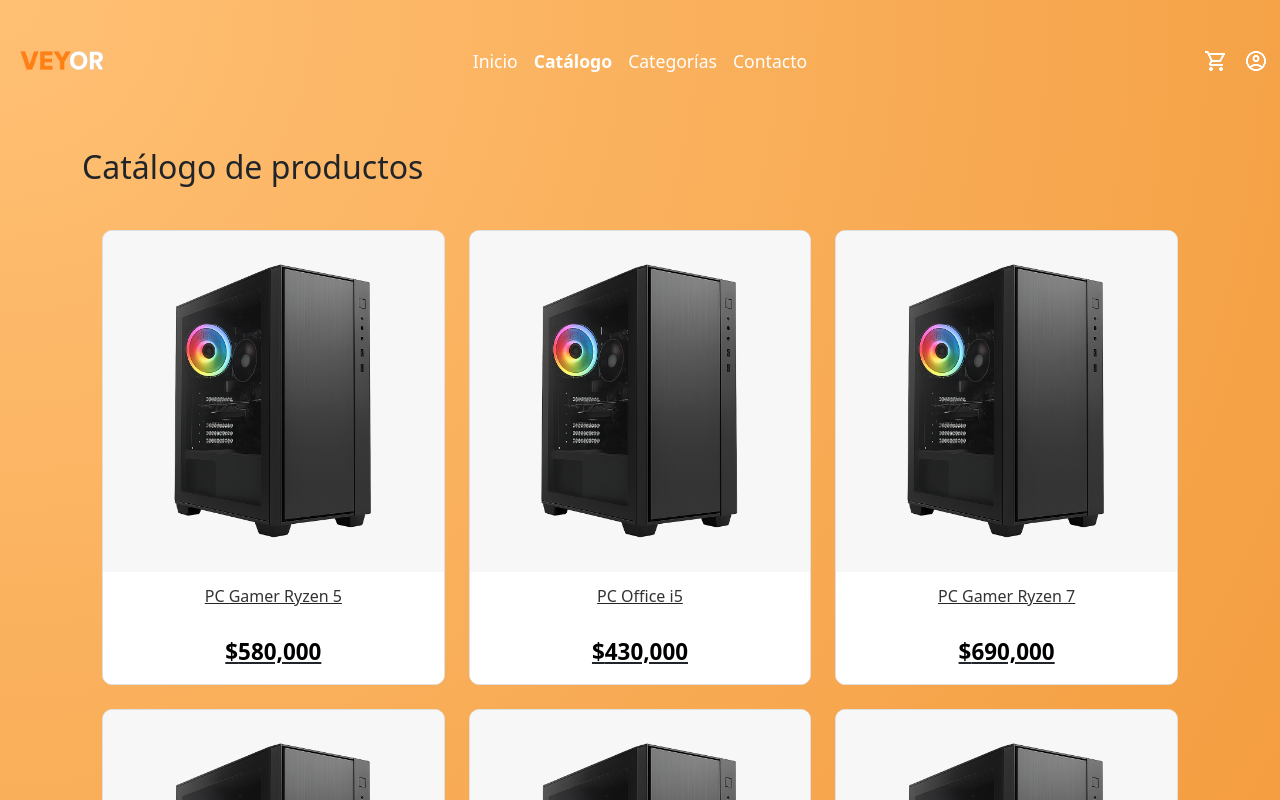
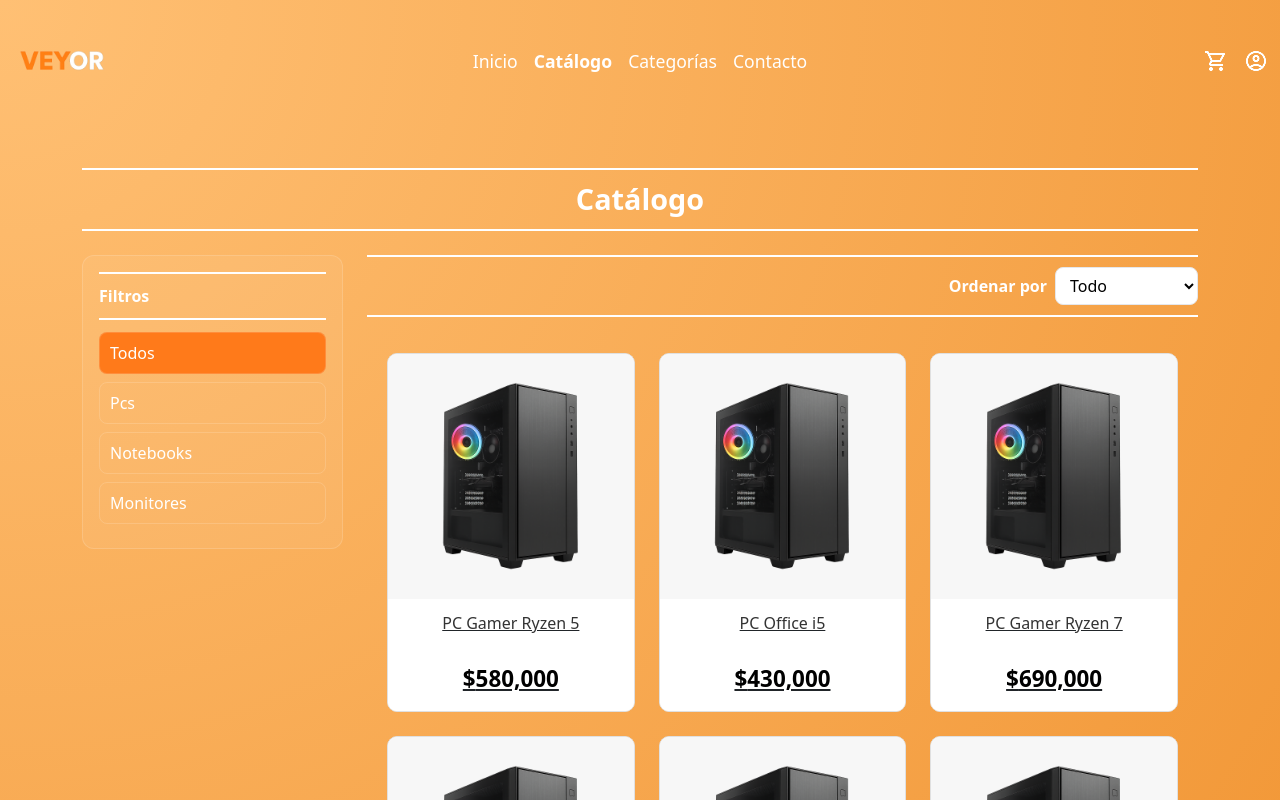
Before and after one commit to pablovenica7/Tech-Ecommerce, a React (Vite) app: page /catalogo in a window 1280 px wide. Shown: the top 800 px of the page. Built offline with nearby package versions, Linux system fonts and the light colour scheme.

Commit message:
Update ItemListContainer.jsx

```diff
--- a/src/components/ItemListContainer.jsx
+++ b/src/components/ItemListContainer.jsx
@@ -2,31 +2,89 @@ import { useEffect, useState } from 'react';
 import { useParams } from 'react-router-dom';
 import { ListaProductos } from './ListaProductos';
 import { fetchProducts } from '../data/products';
+
+function cap(text) {
+  return text ? text.charAt(0).toUpperCase() + text.slice(1) : text;
+}
 
 export function ItemListContainer({ mensaje }) {
   const { idCategoria } = useParams();
   const [productos, setProductos] = useState([]);
   const [cargando, setCargando] = useState(true);
 
+  const [categoria, setCategoria] = useState('todos');
+  const [orden, setOrden] = useState('todo');
+
   useEffect(() => {
     setCargando(true);
     fetchProducts()
       .then((data) => {
-        setProductos(idCategoria ? data.filter(p => p.categoria === idCategoria) : data);
+        setProductos(data);
+        setCategoria(idCategoria ?? 'todos');
       })
       .finally(() => setCargando(false));
   }, [idCategoria]);
 
+  const categorias = ['todos', ...Array.from(new Set(productos.map(p => p.categoria)))];
+
+  const filtrarYOrdenar = () => {
+    let lista = categoria === 'todos'
+      ? [...productos]
+      : productos.filter(p => p.categoria === categoria);
+
+    if (orden === 'mayor') lista.sort((a, b) => b.precio - a.precio);
+    if (orden === 'menor') lista.sort((a, b) => a.precio - b.precio);
+
+    return lista;
+  };
+
+  const titulo = idCategoria ? `Categoría: ${cap(idCategoria)}` : 'Catálogo';
+
   return (
-    <section className="container mt-5">
-      <h2 className="mb-4">
-        {idCategoria ? `${mensaje}: ${idCategoria}` : mensaje}
-      </h2>
+    <main className="container mt-5 catalogo-container">
+      <h2 className="catalogo-title">{titulo}</h2>
 
-      {cargando
-        ? <p className="text-muted">Cargando productos...</p>
-        : <ListaProductos productos={productos} />
-      }
-    </section>
+      <div className="row g-4 catalogo-layout">
+        {/* ==== Filtros (izquierda) ==== */}
+        <aside className="col-12 col-lg-3">
+          <div className="catalogo-filtros">
+            <div className="filtros-header">Filtros</div>
+            <ul className="list-unstyled mb-0">
+              {categorias.map(cat => (
+                <li key={cat} className="mb-2">
+                  <button
+                    className={`filtro-btn ${categoria === cat ? 'active' : ''}`}
+                    onClick={() => setCategoria(cat)}
+                  >
+                    {cap(cat)}
+                  </button>
+                </li>
+              ))}
+            </ul>
+          </div>
+        </aside>
+
+        {/* ==== Ordenar + Productos (derecha) ==== */}
+        <section className="col-12 col-lg-9">
+          <div className="ordenar-box d-flex align-items-center gap-2 justify-content-end">
+            <span className="ordenar-title">Ordenar por</span>
+            <select
+              className="ordenar-select"
+              value={orden}
+              onChange={(e) => setOrden(e.target.value)}
+            >
+              <option value="todo">Todo</option>
+              <option value="mayor">Mayor precio</option>
+              <option value="menor">Menor precio</option>
+            </select>
+          </div>
+
+          {cargando
+            ? <p className="text-muted">Cargando productos...</p>
+            : <ListaProductos productos={filtrarYOrdenar()} />
+          }
+        </section>
+      </div>
+    </main>
   );
 }
```
